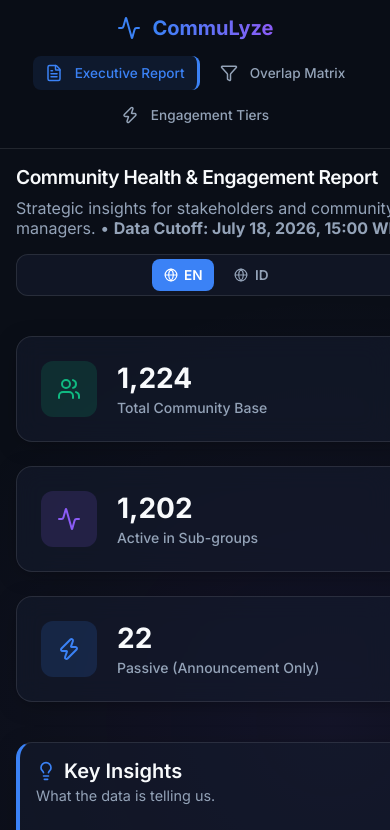
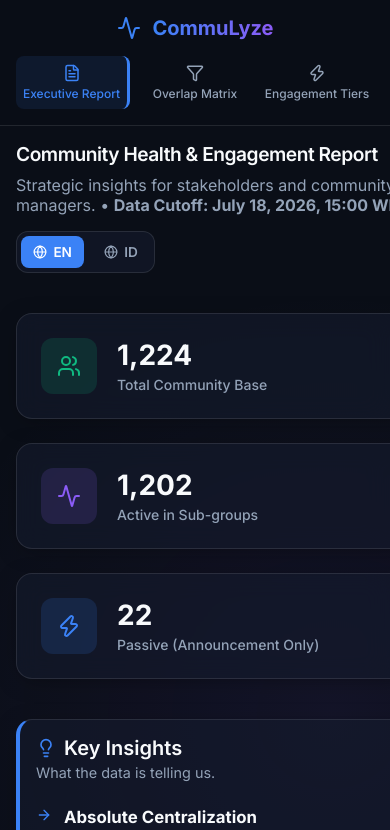
Before and after one commit to cmruangasah/commulyze-ruang-karir, a React (Vite) app in the folder dashboard/: page / in a window 390 px wide. Shown: the top 830 px of the page. Built offline with nearby package versions, Linux system fonts and the light colour scheme.

Commit message:
Fix: mobile nav layout and language switcher size

```diff
--- a/dashboard/src/index.css
+++ b/dashboard/src/index.css
@@ -462,16 +462,19 @@
   }
 
   .nav-items {
-    flex-direction: row;
-    flex-wrap: wrap;
-    justify-content: center;
+    display: grid;
+    grid-template-columns: repeat(3, 1fr);
     gap: 0.5rem;
   }
 
   .nav-btn {
-    width: auto;
-    padding: 0.5rem 0.75rem;
-    font-size: 0.85rem;
+    width: 100%;
+    padding: 0.5rem 0.25rem;
+    font-size: 0.75rem;
+    flex-direction: column;
+    justify-content: center;
+    text-align: center;
+    gap: 0.25rem;
   }
 
   .main-content {
@@ -489,8 +492,7 @@
   }
 
   .lang-switcher {
-    width: 100%;
-    justify-content: center;
+    align-self: flex-start;
   }
 
   .kpi-grid {
```
